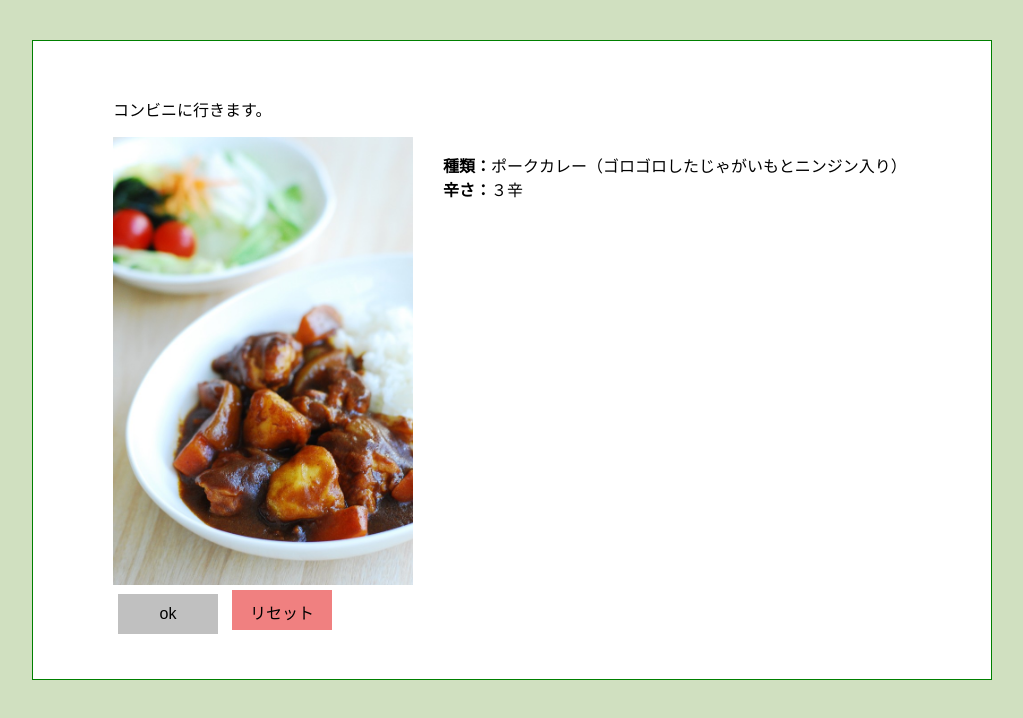
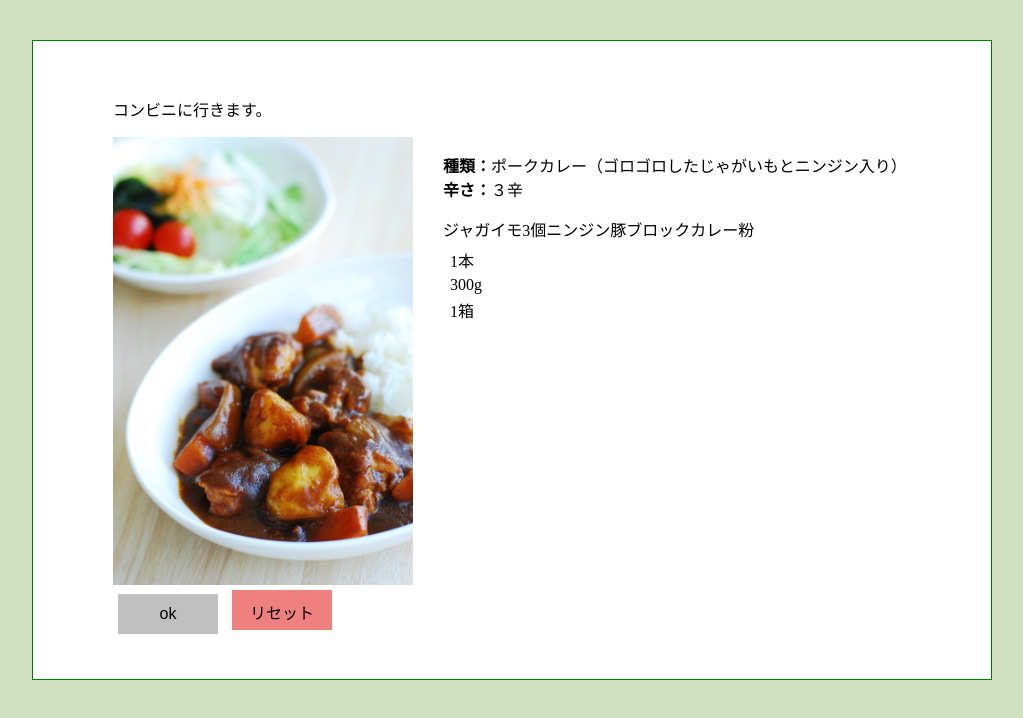
Before and after one commit to imagire/2016web1-6, a plain HTML site: page index.html in a window 1280 px wide. Shown: the whole page, without its empty margins (128-1151 px from the left). Drawn offline with Linux system fonts and the light colour scheme.

Commit message:
Update index.html

```diff
--- a/index.html
+++ b/index.html
@@ -14,6 +14,12 @@
           <dt>種類：</dt><dd>ポークカレー（ゴロゴロしたじゃがいもとニンジン入り）</dd>
           <dt>辛さ：</dt><dd>３辛</dd>
         </dl>
+        <table>
+          <tr>ジャガイモ<th></th>3個<td></td></tr>
+          <tr>ニンジン<th></th><td>1本</td></tr>
+          <tr>豚ブロック<th></th><td>300g</td></tr>
+          <tr>カレー粉<th></th><td>1箱</td></tr>
+        </table>
       </section>
       <input type="submit" value="ok" class="btn btn-submit">
       <input type="reset" value="リセット" class="btn btn-reset">
```
